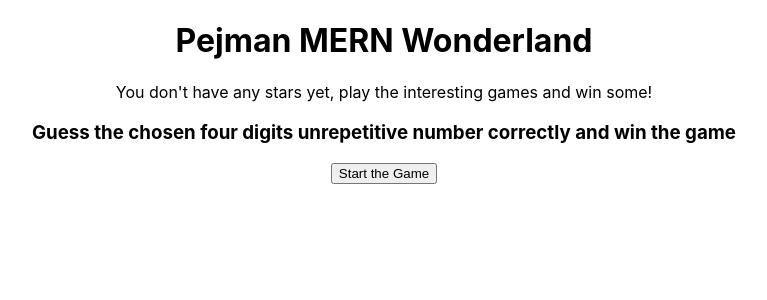
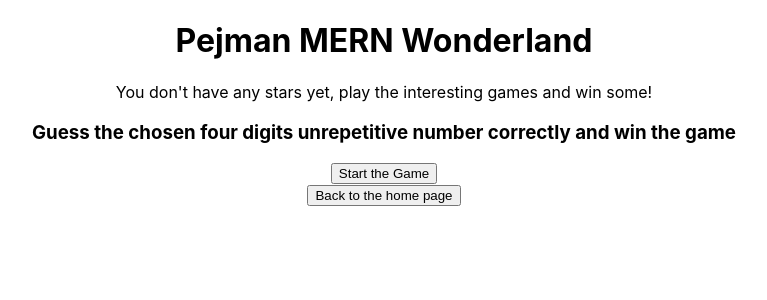
Before and after one commit to PejmanFSD/Pejman-MERN-Wonderland, a React (Create React App) app: page / in a window 1280 px wide. Both pictures are taken after a click on the button "Guess Number". Shown: the top 300 px of the page, without its empty margins (256-1023 px from the left). Built offline with nearby package versions, Linux system fonts and the light colour scheme.

Commit message:
Separating The two buttons: "Back to Home Page" and "Start the Game"
The two buttons should work independently

```diff
--- a/src/GuessNumber/GuessNumber.jsx
+++ b/src/GuessNumber/GuessNumber.jsx
@@ -16,19 +16,13 @@ export default function GuessNumber({ setShowGameTitles, setShowGuessNumber }) {
   const [showResult, setShowResult] = useState(false);
   const [allUserGuesses, setAllUserGuesses] = useState([]);
   const [chancesNum, setChancesNum] = useState(10);
-  const handleGame = () => {
-    if (isGameStarted) {
-      setIsGameStarted(false);
-      setShowGuessNumber(false);
-      setShowGameTitles(true);
-    }
-    if (!isGameStarted) {
-      setIsGameStarted(true);
-      generateRandNum();
-    }
+  const backToHomepage = () => {
+    setIsGameStarted(false);
+    setShowGuessNumber(false);
+    setShowGameTitles(true);
   };
   const generateRandNum = () => {
-    // setIsGameStarted(true);
+    setIsGameStarted(true);
     const digits = ["0", "1", "2", "3", "4", "5", "6", "7", "8", "9"];
     // We can't update the state variable multiple times in one render
     // So we create a separate variable, then assign it to the state variable
@@ -140,9 +134,9 @@ export default function GuessNumber({ setShowGameTitles, setShowGuessNumber }) {
         </h3>
       )}
       {num}
-      <button onClick={() => handleGame()}>
-        {isGameStarted ? "Back to Home Page" : "Start the Game"}
-      </button>
+      {!isGameStarted && (
+        <button onClick={() => generateRandNum()}>Start the Game</button>
+      )}
       {isGameStarted && (
         <form onSubmit={checkTheNumber}>
           <label htmlFor="FirstDigit"></label>
@@ -206,6 +200,7 @@ export default function GuessNumber({ setShowGameTitles, setShowGuessNumber }) {
           )}
         </div>
       ))}
+      <button onClick={() => backToHomepage()}>Back to the home page</button>
     </div>
   );
 }
```
